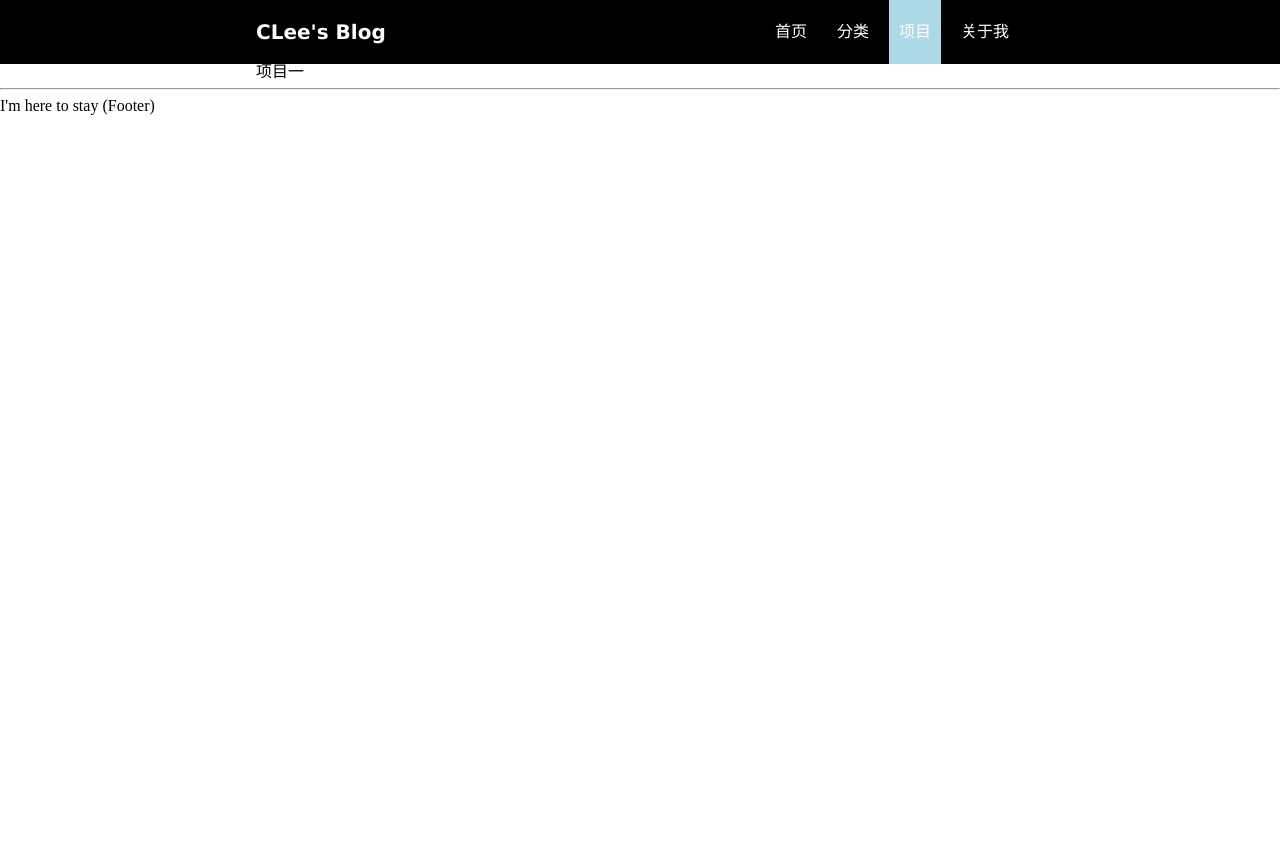
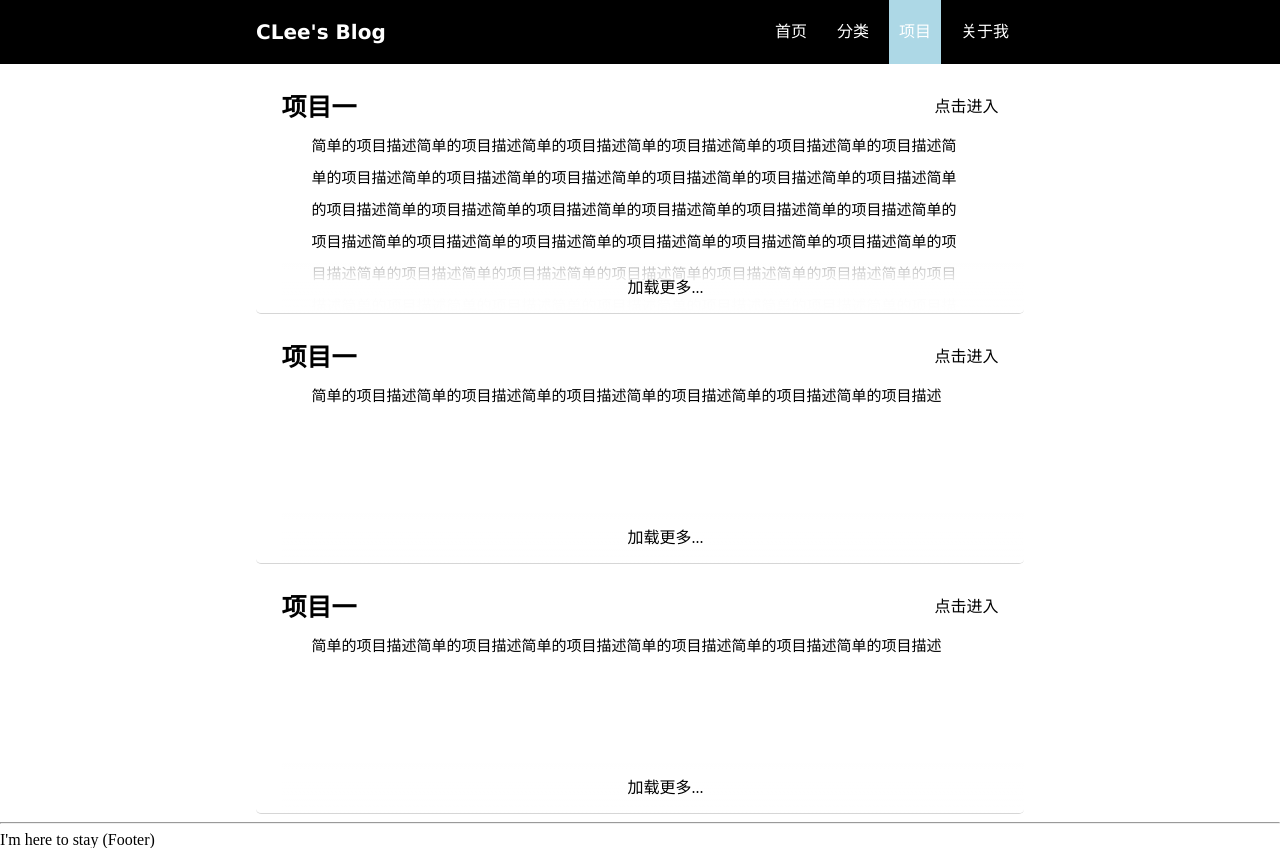
Before and after one commit to ChrisLee0211/myBlog_fontend, a Next.js app: page /project in a window 1280 px wide. Before the commit the page ends 800 px from the top, so only its background shows below. Built offline with nearby package versions, Linux system fonts and the light colour scheme.

Commit message:
完成项目模块样式布局

```diff
--- a/pages/category/index.tsx
+++ b/pages/category/index.tsx
@@ -60,7 +60,6 @@ export const getStaticProps: GetStaticProps = async () => {
 
 const FComponent: React.FC<ComponentProps> = (props: ComponentProps) => {
     const {tags, category} = props;
-    console.log(category)
     return (
         <Layout>
             <div className="main-cover">
@@ -86,7 +85,7 @@ const FComponent: React.FC<ComponentProps> = (props: ComponentProps) => {
                                     <div className="category-content-list-item-blogs">
                                         {item.blogs.map(blog => {
                                             return (
-                                                <div className="category-content-list-item-blogs-item">
+                                                <div key={blog.id} className="category-content-list-item-blogs-item">
                                                     <div className="category-content-list-item-blogs-item-date">
                                                         {formatDate(blog.created_at)}
                                                     </div>
--- a/pages/project/index.scss
+++ b/pages/project/index.scss
@@ -0,0 +1,54 @@
+.project-list {
+    width: 100%;
+    &-item {
+        padding: 2vw;
+        box-sizing: border-box;
+        height: 250px;
+        overflow: hidden;
+        position: relative;
+        border-radius: 5px;
+        border-bottom: 1px solid rgb(214, 214, 214);
+        &:hover {
+            box-shadow: 0px 0px 2px 0px grey;
+            background: rgba($color: rgb(214, 214, 214), $alpha: 0.1)
+        }
+        & header {
+            width: 100%;
+            padding: 5px 0px;
+            box-sizing: border-box;
+            display: flex;
+            justify-content: space-between;
+            align-items: center;
+
+        }
+        &-title {
+            font-size: 25px;
+            color: black;
+            font-weight: bold;
+        }
+        &-link {
+            cursor: pointer;
+        }
+        &-content{
+            margin-top: 5px;
+            padding: 0px 30px;
+            box-sizing: border-box;
+            font-size: 15px;
+            color: black;
+            line-height: 4vh;
+        }
+        .loadmore{
+            position: absolute;
+            bottom: 0;
+            padding: 0 30px;
+            box-sizing: border-box;
+            width: 100%;
+            height: 50px;
+            line-height: 50px;
+            text-align: center;
+            cursor: pointer;
+            color: black;
+            background: linear-gradient(rgba(255,255,255,0.7),rgba(255,255,255,0.9),rgba(255,255,255,0.99),rgba(255,255,255,1))
+        }
+    }
+}
--- a/pages/project/index.tsx
+++ b/pages/project/index.tsx
@@ -1,4 +1,4 @@
-import React from 'react';
+import React, { useMemo } from 'react';
 import Layout from '../../components/Layout';
 import {GetStaticProps} from 'next';
 import "./index.scss";
@@ -16,7 +16,7 @@ export const getStaticProps: GetStaticProps = async () => {
             id:1,
             name:"项目一",
             link:"www.hupu.com",
-            desc: "简单的项目描述简单的项目描述简单的项目描述简单的项目描述简单的项目描述简单的项目描述"
+            desc: "简单的项目描述简单的项目描述简单的项目描述简单的项目描述简单的项目描述简单的项目描述简单的项目描述简单的项目描述简单的项目描述简单的项目描述简单的项目描述简单的项目描述简单的项目描述简单的项目描述简单的项目描述简单的项目描述简单的项目描述简单的项目描述简单的项目描述简单的项目描述简单的项目描述简单的项目描述简单的项目描述简单的项目描述简单的项目描述简单的项目描述简单的项目描述简单的项目描述简单的项目描述简单的项目描述简单的项目描述简单的项目描述简单的项目描述简单的项目描述简单的项目描述简单的项目描述简单的项目描述简单的项目描述简单的项目描述简单的项目描述简单的项目描述简单的项目描述简单的项目描述简单的项目描述简单的项目描述简单的项目描述简单的项目描述简单的项目描述简单的项目描述简单的项目描述简单的项目描述简单的项目描述简单的项目描述简单的项目描述简单的项目描述简单的项目描述简单的项目描述简单的项目描述简单的项目描述简单的项目描述"
         },
         {
             id:2,
@@ -38,13 +38,46 @@ export interface ComponentProps {
     projects: Project[]
 }
 
+interface ActiveItem extends Project {
+    active: boolean;
+}
+
 const Project: React.FC<ComponentProps> = (props: ComponentProps) => {
     const {projects} = props;
+    const projectList:ActiveItem[] = useMemo(() => {
+        return projects.map(v => {
+            let data: ActiveItem = {...v} as ActiveItem;
+            data["active"] = false;
+            return data
+        })
+    },[projects]);
+    const activeClass:string = "project-active ";
     return (
        <Layout>
            <div className="main-wrapper">
                 <div className="main-body">
-                    {projects[0].name}
+                    <section className="project-list">
+                        {
+                            projectList.map(project => {
+                                return (
+                                    <div
+                                        key={project.id}
+                                        className={project.active?`${activeClass} project-list-item`:`project-list-item`}
+                                        >
+                                            <header>
+                                                <h3 className="project-list-item-title">{project.name}</h3>
+                                                <span className="project-list-item-link">点击进入</span>
+                                            </header>
+                                            <div className="project-list-item-content" dangerouslySetInnerHTML={{__html:project.desc}}>
+                                            </div>
+                                            {
+                                                !project.active && <div className="loadmore">加载更多...</div>
+                                            }
+                                    </div>
+                                )
+                            })
+                        }
+                    </section>
                 </div>
            </div>
        </Layout>
```
